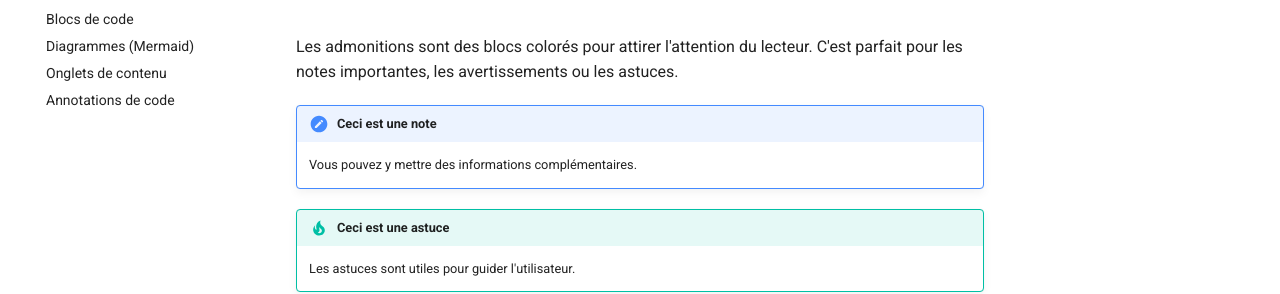
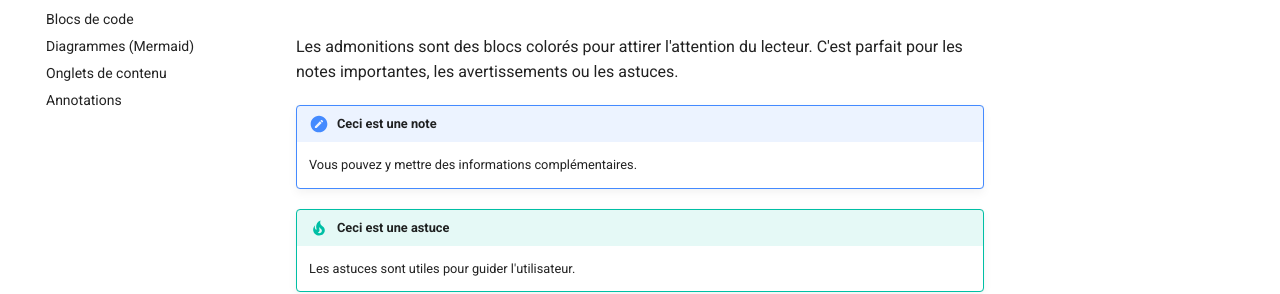
Before and after one commit to Elishaya13/mon-projet-demo-mkdocss, an MkDocs documentation site: the page built from docs/fonctionnalités/admonitions.md, in a window 1280 px wide. Shown: the part 194-488 px from the top of the page. Built offline with MkDocs 1.6.1 and Material for MkDocs 9.7.7, drawn with Linux system fonts in a browser that asks for light colours; comment, search, counter and statistics services are not loaded.

Commit message:
Update mkdocs.yml

```diff
--- a/mkdocs.yml
+++ b/mkdocs.yml
@@ -43,6 +43,8 @@ markdown_extensions:
   - pymdownx.smartsymbols
   - toc:
       permalink: true
+  - attr_list
+  - md_in_html
   # Configuration spéciale pour Mermaid avec Material
   - pymdownx.superfences:
       custom_fences:
@@ -67,4 +69,4 @@ nav:
     - 'Blocs de code': fonctionnalités/blocs-de-code.md
     - 'Diagrammes (Mermaid)': fonctionnalités/diagrammes.md
     - 'Onglets de contenu': fonctionnalités/onglets.md
-    - 'Annotations de code': fonctionnalités/annotations.md
+    - 'Annotations': fonctionnalités/annotations.md
```
